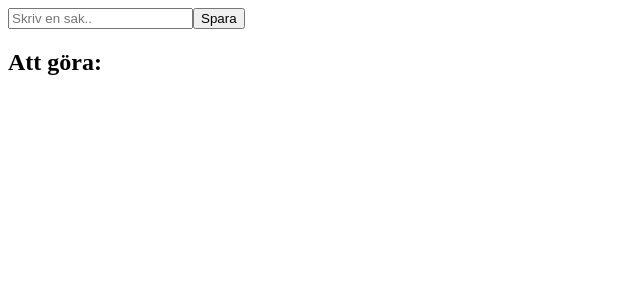
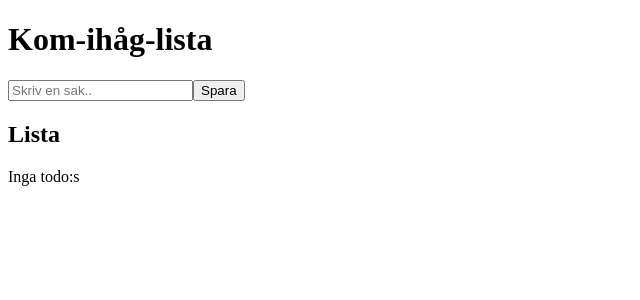
Before and after one commit to Navaas/todo-testning, a React app: page / in a window 1280 px wide. Shown: the top 300 px of the page, without its empty margins (0-640 px from the left). Built offline with nearby package versions, Linux system fonts and the light colour scheme; the HTML template or start-up script is replaced by a standard one.

Commit message:
update local storage delete

```diff
--- a/src/App.tsx
+++ b/src/App.tsx
@@ -1,39 +1,51 @@
-import { useState } from "react";
-
+import { useEffect, useState } from "react";
 import DeleteButton from "./components/DeleteButton/DeleteButton";
 import TodoForm from "./components/TodoForm/TodoForm";
 
 function App() {
   const [todos, setTodos] = useState<string[]>([]);
 
-  // En funktion som skickats som prop till TodoForm och som uppdaterar arrayen "todos".
+  // Läsa todos från localStorage vid initialisering
+  useEffect(() => {
+    const savedTodos = localStorage.getItem("todos");
+    if (savedTodos) {
+      const storedTodos = JSON.parse(savedTodos);
+      setTodos(storedTodos);
+    }
+  }, []);
+
   const handleTodosUpdate = (newTodos: string[]) => {
     setTodos(newTodos);
+    localStorage.setItem("todos", JSON.stringify(newTodos));
   };
 
   const handleDelete = (todoToDelete: string) => {
     const updatedTodos = todos.filter((todo) => todo !== todoToDelete);
-    handleTodosUpdate(updatedTodos); // Uppdatera state och localStorage
-    localStorage.setItem("todos", JSON.stringify(updatedTodos)); // Tas bort från localStorage
+    handleTodosUpdate(updatedTodos);
   };
 
   return (
-    <div className="bg-gradient-to-b from-blue-500 to-white h-screen w-full flex items-center justify-center">
-      <div className="flex flex-col w-full p-2 md:flex-row gap-4 ">
-        <div className="flex flex-col items-center bg-white p-2 w-full">
-          <TodoForm onSubmit={handleTodosUpdate} />
+    <div className="bg-gradient-to-b from-blue-500 to-white h-screen w-full flex flex-col items-center justify-center">
+      <h1 className="text-7xl text-white my-14">Kom-ihåg-lista</h1>
+      <TodoForm onSubmit={handleTodosUpdate} />
+      <div className="flex">
+        <div className="mr-8">
+          <h2 className="text-2xl mb-4">Lista</h2>
+          {todos.length === 0 ? (
+            <p>Inga todo:s</p>
+          ) : (
+            <div>
+              {todos.map((todo) => (
+                <div key={todo} className="my-2 flex items-center">
+                  <span className="mx-4">{todo}</span>
+                  <DeleteButton onClick={() => handleDelete(todo)} />
+                </div>
+              ))}
+            </div>
+          )}
         </div>
-        <div className="flex flex-col bg-white p-2 w-full">
-          <h2>Att göra:</h2>
-          {todos.map((todo) => (
-            <div
-              key={todo}
-              className="my-2 flex bg-red-400 p-2 justify-between"
-            >
-              <span className="">{todo}</span>
-              <DeleteButton onClick={() => handleDelete(todo)} />
-            </div>
-          ))}
+        <div>
+          {/* Här kan du placera din TodoForm om du vill ha den bredvid listan */}
         </div>
       </div>
     </div>
--- a/src/components/TodoForm/TodoForm.tsx
+++ b/src/components/TodoForm/TodoForm.tsx
@@ -10,22 +10,24 @@ function TodoForm({ onSubmit }: Props) {
   const [todos, setTodos] = useState<string[]>([]);
 
   useEffect(() => {
-    const savedTodos = localStorage.getItem("todos"); // Hämta alla "todos" från localStorage
-    // Om det finns "todos" i localStorage, uppdatera state och skicka till förälder
+    // Läs todos från localStorage bara vid initialisering
+    const savedTodos = localStorage.getItem("todos");
     if (savedTodos) {
-      const storedTodos = JSON.parse(savedTodos); //Konvertera JSON-strängen till en array med "todos"
-      setTodos(storedTodos); // Uppdatera state
-      onSubmit(storedTodos); // Uppdatera den överordnade komponenten
+      const storedTodos = JSON.parse(savedTodos);
+      setTodos(storedTodos);
+      onSubmit(storedTodos);
     }
   }, []);
 
   const handleSubmit = (e: FormEvent) => {
     e.preventDefault();
-    const newTodos = [...todos, text]; // Skapa en ny array med den nya "todo" och alla tidigare "todos"
-    setTodos(newTodos); // Uppdatera state
-    setText(""); // Rensa input-fältet
-    localStorage.setItem("todos", JSON.stringify(newTodos)); // Spara "todos" till localStorage
-    onSubmit(newTodos); // Uppdatera den överordnade komponenten
+    if (text.trim() === "") return; // Förhindra att tomma todos läggs till
+
+    const newTodos = [...todos, text];
+    setTodos(newTodos);
+    setText("");
+    localStorage.setItem("todos", JSON.stringify(newTodos));
+    onSubmit(newTodos);
   };
 
   return (
```
